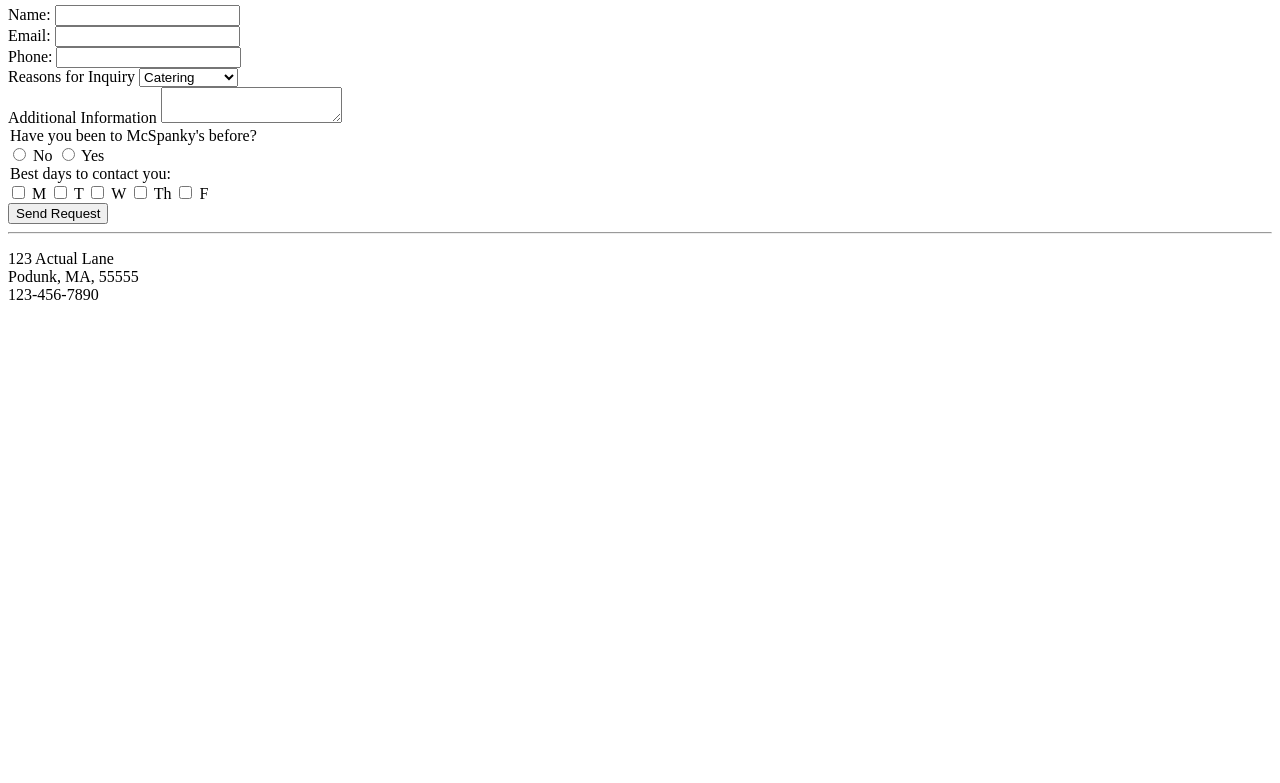
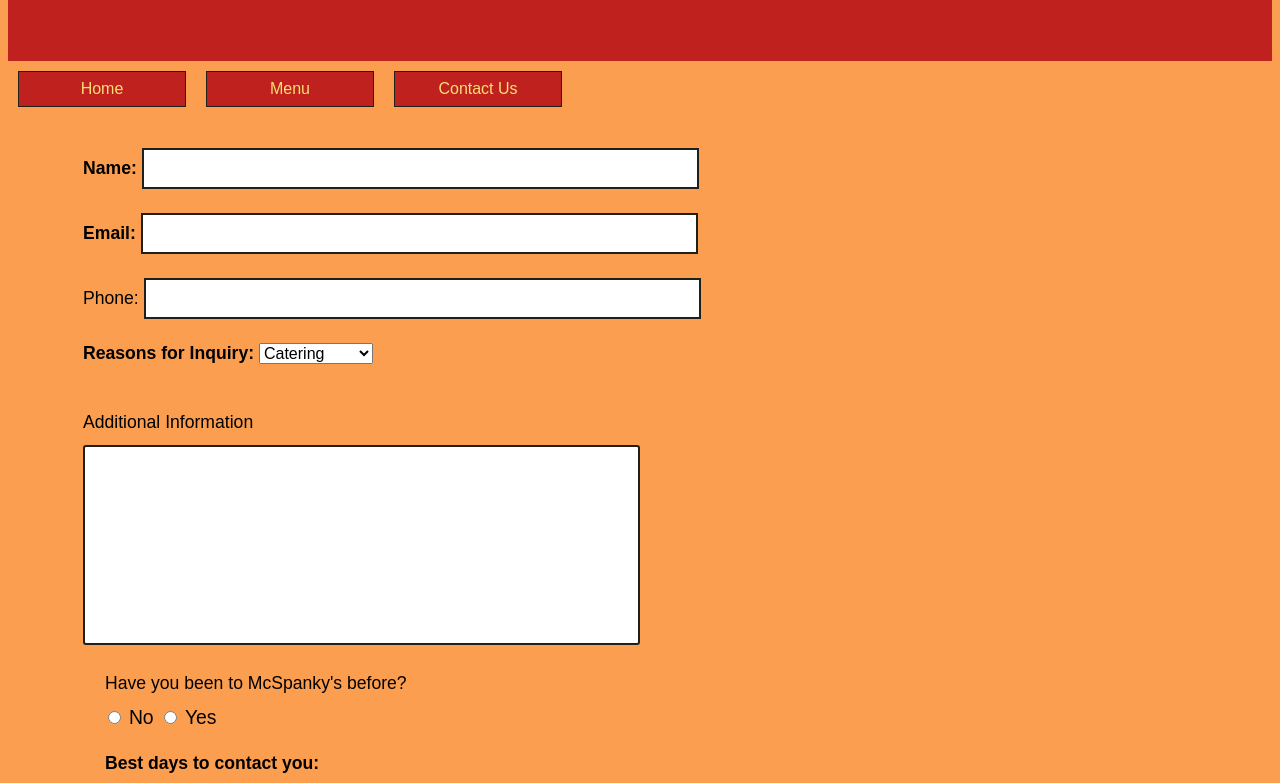
Before and after one commit to jmw2468/dev10-web-development, a plain HTML site: page restaurant/contact_us.html in a window 1280 px wide. Shown: the part 157-940 px from the top of the page. Before the commit the page ends 800 px from the top, so only its background shows below. Drawn offline with Linux system fonts and the light colour scheme; a web font is replaced by a local one.

Commit message:
Add files via upload

```diff
--- a/restaurant/contact_us.html
+++ b/restaurant/contact_us.html
@@ -3,13 +3,71 @@
 <!--
 	Name: Julie White
 	Date Created: September 22, 2018
-	Most Recent Revision:  September 25, 2018
+	Most Recent Revision:  September 28, 2018
 -->
 
 <html lang = "en" >
 
 	<head>
 		<title> Contact Us </title>
+		<link href="https://fonts.googleapis.com/css?family=Dosis|Jockey+One|Kodchasan|Ranchers" rel="stylesheet">
+		<link href = "styles/restaurantStyles.css" rel = "stylesheet" type = "text/css" />
+		<style>
+			.required {
+				font-weight: bold;
+			}
+			fieldset {
+				padding: 12px 20px;
+				margin: 12px 0;
+				border: none;
+			}
+			label, fieldset {
+				font-size: 1.1em;
+				font-family: 'Kodchasan', sans-serif;
+			}
+			input[type = text] {
+				border: 2px solid #1e2019;
+				width: 50%;
+				padding: 8px 8px;
+				margin: 12px 0;
+				box-sizing: border-box;
+				font-size: 1.1em;
+				font-family: 'Kodchasan', sans-serif;
+			}
+			select, textarea {
+				margin: 12px 0;
+				font-size: 1em;
+				font-family: 'Kodchasan', sans-serif;
+			}
+			input[type = submit] {
+				font-size: 1.2em;
+				font-family: 'Kodchasan', sans-serif;
+				background-color: #f9df74;
+				color: #ff220c;
+				border: thin solid #1e2019;
+				padding: 4px 8px;
+				margin-bottom: 10px;
+			}
+			input[type = submit]:hover {
+				background-color: #ff220c;
+				color: #f9df74;
+			}
+			input[type = submit]:active {
+				font-weight: bold;
+			}
+			textarea {
+				width: 50%;
+				font-family: 'Kodchasan', sans-serif;
+				height: 200px;
+				padding: 12px 20px;
+				margin: 12px 0;
+				box-sizing: border-box;
+				border: 2px solid #1e2019;
+				border-radius: 3px;
+				background-color: #ffffff;
+				resize: none;
+			}
+		</style>
 	</head>
 
 	<body>
@@ -19,33 +77,33 @@
 		</header>
 
 		<nav>
-			<hr />
-			<a href = "home.html" > Home </a><br />
-			<a href = "menu.html" > Menu </a><br />
-			<a href = "contact_us.html" > Contact Us </a><br />
-			<hr />
+			<a href = "home.html" > Home </a>
+			<a href = "menu.html" > Menu </a>
+			<a href = "contact_us.html" > Contact Us </a>
 		</nav>
 
 		<form action = "feedback.html" method = "POST">
 
-			<label for "guestName"> Name: </label>
+			<label for "guestName" class = "required" > Name: </label>
 				<input type = "text" id = "guestName" name = "guestName"><br />
-			<label for "guestEmail"> Email: </label>
+			<label for "guestEmail" class = "required" > Email: </label>
 				<input type = "text" id = "guestEmail" name = "guestEmail"><br />
 			<label for "guestPhone"> Phone: </label>
 				<input type = "text" id = "guestPhone" name = "guestPhone"><br />
 
-			<label for = "reason"> Reasons for Inquiry </label>
+			<label for = "reason" class = "required" > Reasons for Inquiry: </label>
 			<select id = "reason" name = "reason">
 				<option value = "catering" selected> Catering </option>
 				<option value = "privateParty"> Private Party </option>
 				<option value = "feedback"> Feedback </option>
 				<option value = "other"> Other </option>
-			</select><br />
+			</select><br /><br /><br />
 
-			<label for = "addInfo"> Additional Information </label>
+			<label for = "addInfo"> Additional Information </label> <br />
 				<textarea id = "addInfo" name = "addInfo"></textarea>
 			<br />
+
+			<fieldset>
 
 				<legend> Have you been to McSpanky's before? </legend>
 					<input type = "radio" id = "option1" name = "retuning" value = "no">
@@ -54,7 +112,11 @@
 					<label for = "yes"> Yes </label>
 				<br />
 
-			<legend> Best days to contact you: </legend>
+			</fieldset>
+
+			<fieldset>
+
+				<legend class = "required" > Best days to contact you: </legend>
 					<input type = "checkbox" id = "mon" name = "contact" value = "mon">
 					<label for = "mon"> M </label>
 					<input type = "checkbox" id = "tue" name = "contact" value = "tue">
@@ -67,13 +129,14 @@
 					<label for = "fri"> F </label>
 				<br />
 
+			</fieldset>
+
 			<input type = "submit" name = "submit" value = "Send Request">
 
 		</form>
 
 		<footer>
 
-			<hr />
 			<p> 123 Actual Lane <br />
 				Podunk, MA, 55555 <br />
 				123-456-7890
--- /dev/null
+++ b/restaurant/styles/restaurantStyles.css
@@ -0,0 +1,82 @@
+/*
+Creator: Julie White
+Date created: September 26, 2018
+Date last modified: September 28, 2018
+*/
+
+header, footer {
+	text-align: center;
+	background-color: #bf211e;
+	color: #f9df74;
+	font-family: 'Kodchasan', sans-serif;
+}
+
+header {
+	height: 150px;
+	padding: 30px 10px 30px 10px;
+}
+
+h1 {
+	font-size: 3.5em;
+}
+
+h3 {
+	font-family: 'Kodchasan', sans-serif;
+	text-align: center;
+	font-size: 3.0em;
+	padding: 20px 10px 20px 10px;
+}
+
+hr {
+	width: 50%;
+	border: thin solid #1e2019;
+}
+
+p {
+	font-family: 'Kodchasan', sans-serif;
+	text-align: center;
+	font-size: 2.0em;
+	padding: 20px 10px 20px 10px;
+}
+
+footer {
+	padding: 5px;
+	font-size: 1.5em;
+}
+
+article, table, form {
+	padding: 75px;
+}
+
+body {
+	background-color: #fc9e4f;
+}
+
+nav a {
+	font-family: 'Kodchasan', sans-serif;
+	background-color: #bf211e;
+	color: #f9df74;
+	padding: 8px;
+	border: thin solid #1e2019;
+	text-decoration: none;
+	text-align: center;
+	display: block;
+	margin: 10px;
+	width: 150px;
+	float: left;
+}
+
+nav a:hover {
+	font-weight: bold;
+	font-size: 1.5em;
+}
+
+nav a:visited {
+	background-color: #ff220c;
+}
+
+nav a:active {
+	text-decoration: none;
+	background-color: #f9df74;
+	color: #ff220c;
+}
```
Also changed, not shown: restaurant/home.html (+21 -11 lines), restaurant/menu.html (+58 -11 lines), restaurant/images/food_2.jpg (added), restaurant/images/food_4.jpg (added), 1 other file. Lines whose indentation alone changed are shown as unchanged.
